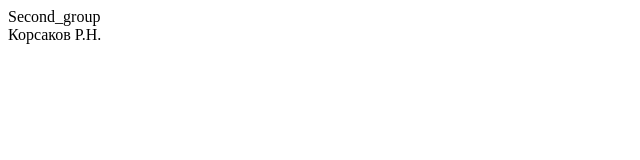
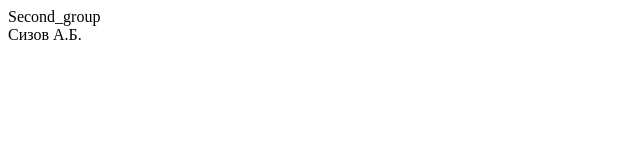
Before and after one commit to GitStudentDeveloper/git_lab_2016, a plain HTML site: page index.html in a window 1280 px wide. Shown: the full height of the page, 0-640 px from the left. Drawn offline with Linux system fonts and the light colour scheme.

Commit message:
Update index.html

```diff
--- a/index.html
+++ b/index.html
@@ -11,7 +11,7 @@
 			<span>Second_group</span>
 		</div>
 		<div id="seconf_group">
-			<span>Корсаков Р.Н.</span>
+			<span>Сизов А.Б.</span>
 		</div>
 	</div>
 </body>
```
